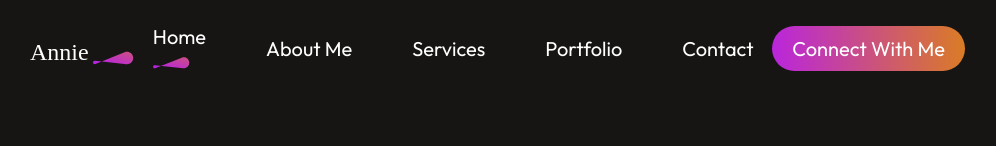
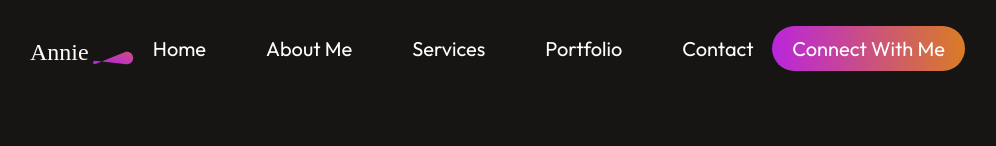
Before and after one commit to sikdarananya/Ananya_Sikdar, a React (Vite) app: page / in a window 1280 px wide. Shown: the top 146 px of the page, without its empty margins (145-1141 px from the left). Built offline with nearby package versions, Linux system fonts and the light colour scheme.

Commit message:
Fixed: Contact Details and Navbar

```diff
--- a/src/Components/Contact/Contact.jsx
+++ b/src/Components/Contact/Contact.jsx
@@ -48,12 +48,8 @@ const Contact = () => {
                      <p>sikdarananya2000@gmail.com</p>
                 </div>
                 <div className="contact-detail">
-                    <img src={call_icon} alt="" />
-                    <p>9434579400</p>
-                </div>
-                <div className="contact-detail">
                     <img src={location_icon} alt="" />
-                    <p>Kolkata</p>
+                    <p>Kolkata, IN</p>
                 </div>
             </div>
         </div>
--- a/src/Components/Navbar/Navbar.jsx
+++ b/src/Components/Navbar/Navbar.jsx
@@ -27,7 +27,7 @@ const Navbar = () => {
         <ul ref={menuRef} className='nav-menu'>
           <img src={menu_close} onClick={closeMenu} alt="" className="nav-mob-close" />
             <li>
-              <AnchorLink className='anchor-link' href='#home'><p onClick={()=>setMenu("home")}>Home</p></AnchorLink>{menu === "home"?<img src={underline} alt='' /> : <></>}
+              <AnchorLink className='anchor-link' href='#home'><p onClick={()=>setMenu("home")}>Home</p></AnchorLink>
             </li>
             <li><AnchorLink className='anchor-link' offset={50} href='#about'><p onClick={()=>setMenu("about")}>About Me</p></AnchorLink>{menu==="about"?<img src={underline} alt='' /> : <></>}</li>
             <li><AnchorLink className='anchor-link' offset={50} href='#services'><p onClick={()=>setMenu("services")}>Services</p></AnchorLink>{menu==="services"?<img src={underline} alt='' /> : <></>}</li>
```
